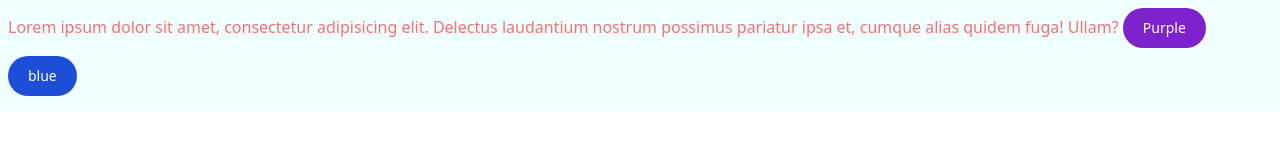
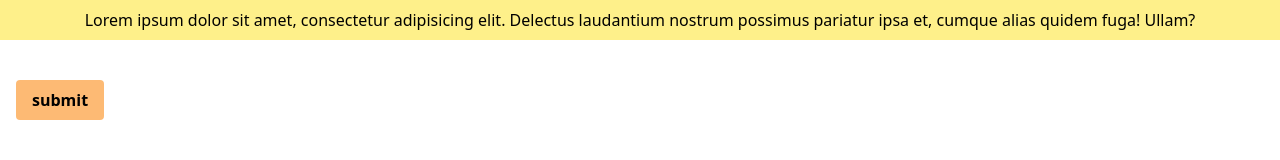
Before and after one commit to arghagithub/tailwindcourse, a website built with Vite: page index.html in a window 1280 px wide. Built offline with nearby package versions, Linux system fonts and the light colour scheme.

Commit message:
video10- @layer directive in tailwind

```diff
--- a/index.html
+++ b/index.html
@@ -5,13 +5,12 @@
     <meta http-equiv="X-UA-Compatible" content="IE=edge">
     <meta name="viewport" content="width=device-width, initial-scale=1.0">
     <link rel="stylesheet" href="style.css">
-    <title>video8-hover,focus and other states in tailwind</title>
+    <title>video10- @layer directive in tailwind</title>
 </head>
 <body>
-    <div class="text-red-400 text-vic py-2 px-2 bg-yellow-300">
+    <div class="py-2 px-2 bg-yellow-200 text-center">
         Lorem ipsum dolor sit amet, consectetur adipisicing elit. Delectus laudantium nostrum possimus pariatur ipsa et, cumque alias quidem fuga! Ullam?
-        <button type="button" class="btn">Purple</button>
-        <button type="button" class="btnp hover:bg-green-800">blue</button>
     </div>
+    <button type="button" class="btn">submit</button>
 </body>
 </html>
--- a/style.css
+++ b/style.css
@@ -1,14 +1,28 @@
+
+/*now start base*/
+
 @tailwind base;
+
+
+/*now start components*/
+
 @tailwind components;
+
+
+/*after component and before utilites*/
+.componentsafter{
+    text-align: center
+}
+
+
+
+
+/*now start utilities*/
 @tailwind utilities;
 
-
-.text-vic{
-    background-color: azure;
+@layer components{
+    .btn{
+        @apply mx-4 my-10 py-2 px-4 bg-orange-300 font-bold rounded;
+    }
+    /*I want to add btn class in the component layer*/
 }
-.btn{
-    @apply text-white bg-purple-700 hover:bg-purple-800 focus:outline-none focus:ring-4 focus:ring-purple-300 font-medium rounded-full text-sm px-5 py-2.5 text-center mb-2 dark:bg-purple-600 dark:hover:bg-purple-700 dark:focus:ring-purple-900;
-}
-.btnp{
-    @apply text-white bg-blue-700 hover:bg-blue-800 focus:outline-none focus:ring-4 focus:ring-blue-300 font-medium rounded-full text-sm px-5 py-2.5 text-center mb-2 dark:bg-blue-600 dark:hover:bg-blue-700 dark:focus:ring-blue-900
-}
```
